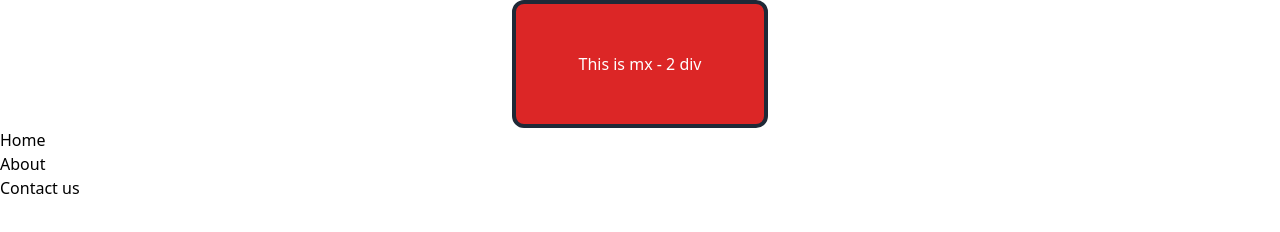
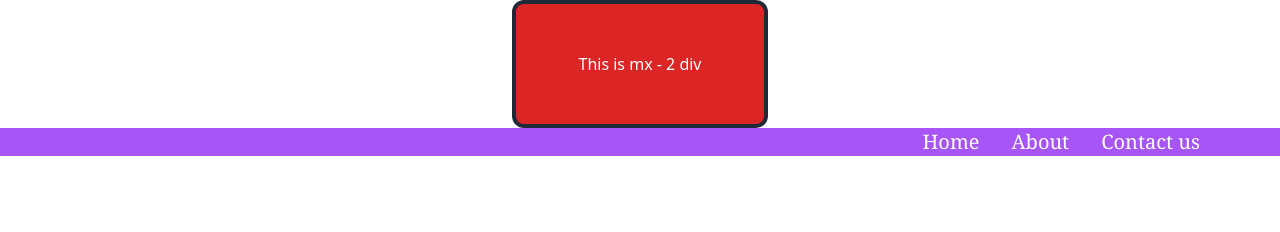
Before and after one commit to Vishal-080/Tailwind_practice_cwh, a website built with Vite: page index.html in a window 1280 px wide. Built offline with nearby package versions, Linux system fonts and the light colour scheme.

Commit message:
Added styles in list

```diff
--- a/index.html
+++ b/index.html
@@ -13,8 +13,8 @@
         class="m-auto text-center w-64 border-4 hover:bg-slate-300 hover:text-black border-gray-800 rounded-xl p-12 bg-red-600 text-white">
         This is mx - 2 div
     </div>
-    <ul>
-        <li>Home</li>
+    <ul class="flex space-x-8 cursor-pointer bg-purple-500 text-white font-serif text-xl justify-end px-20">
+        <li class="hover:bg-purple-800 hover:uppercase">Home</li>
         <li>About</li>
         <li>Contact us</li>
     </ul>
```
